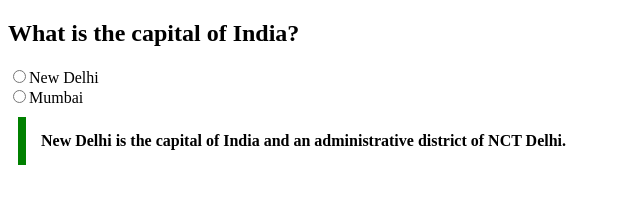
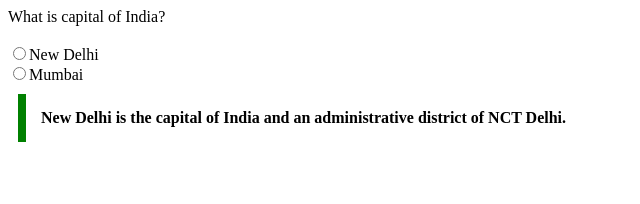
Before and after one commit to acciojob/trivia-Sindhuri96, a website: page main.html in a window 1280 px wide. Shown: the whole page, without its empty margins (0-640 px from the left). Drawn offline with Linux system fonts and the light colour scheme.

Commit message:
created a submission

```diff
--- a/main.html
+++ b/main.html
@@ -9,7 +9,9 @@
 <body>
 	<!-- the entire body must be written by student -->
 	<div>
-	<h2>What is the capital of India?</h2>
+	<label for="capital">What is capital of India? </label> <br>
+		<br>
+
 	<input type="radio" name="capital">New Delhi
 		<br>
 		<input type="radio" name="capital">Mumbai
```
